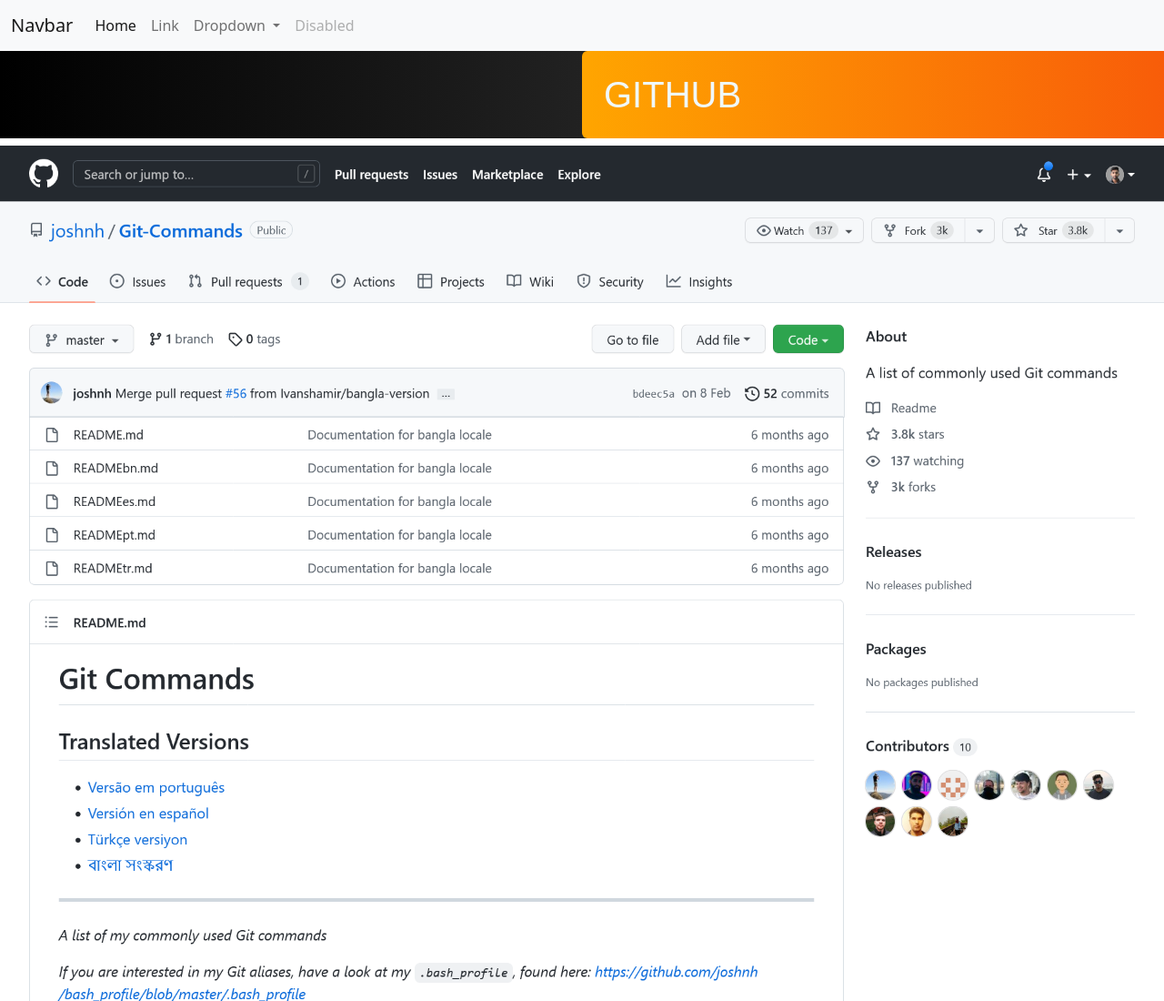
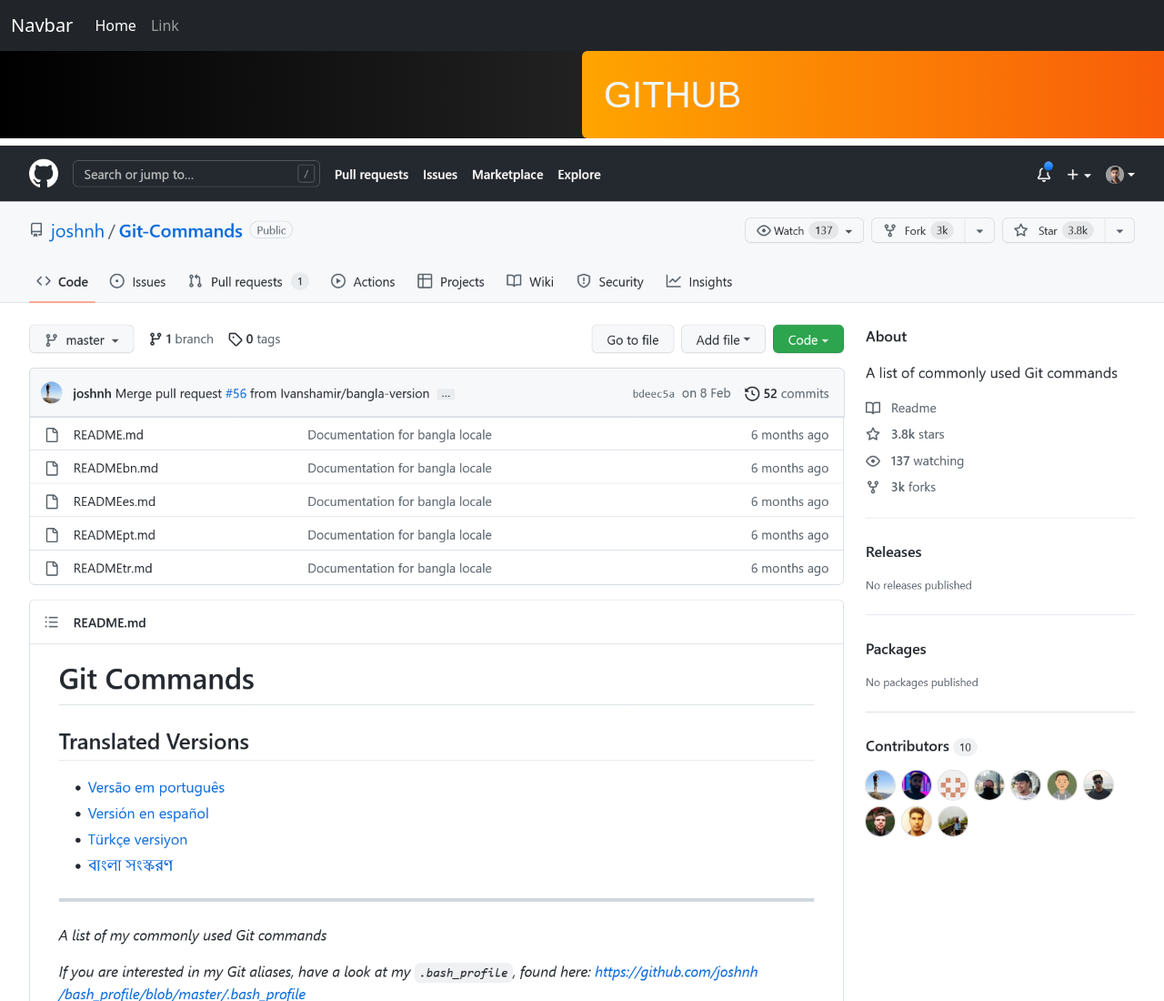
Before and after one commit to Ajinkya-katre/github-learning, a plain HTML site: page index.html in a window 1280 px wide. Shown: the top 1100 px of the page at 91% size. Drawn offline with nearby package versions, Linux system fonts and the light colour scheme.

Commit message:
navbar Added

```diff
--- a/index.html
+++ b/index.html
@@ -10,7 +10,7 @@
 </head>
 <body>
 	<div class="conatiner-fluid p-0">
-	<nav class="navbar navbar-expand-lg bg-light">
+	<nav class="navbar navbar-expand-lg bg-dark navbar-dark" >
 		<div class="container-fluid">
 		  <a class="navbar-brand" href="#">Navbar</a>
 		  <button class="navbar-toggler" type="button" data-bs-toggle="collapse" data-bs-target="#navbarSupportedContent" aria-controls="navbarSupportedContent" aria-expanded="false" aria-label="Toggle navigation">
@@ -24,7 +24,7 @@
 			  <li class="nav-item">
 				<a class="nav-link" href="#">Link</a>
 			  </li>
-			  <li class="nav-item dropdown">
+			  <!-- <li class="nav-item dropdown">
 				<a class="nav-link dropdown-toggle" href="#" id="navbarDropdown" role="button" data-bs-toggle="dropdown" aria-expanded="false">
 				  Dropdown
 				</a>
@@ -34,10 +34,8 @@
 				  <li><hr class="dropdown-divider"></li>
 				  <li><a class="dropdown-item" href="#">Something else here</a></li>
 				</ul>
-			  </li>
-			  <li class="nav-item">
-				<a class="nav-link disabled">Disabled</a>
-			  </li>
+			  </li> -->
+
 			</ul>
 
 		  </div>
```
